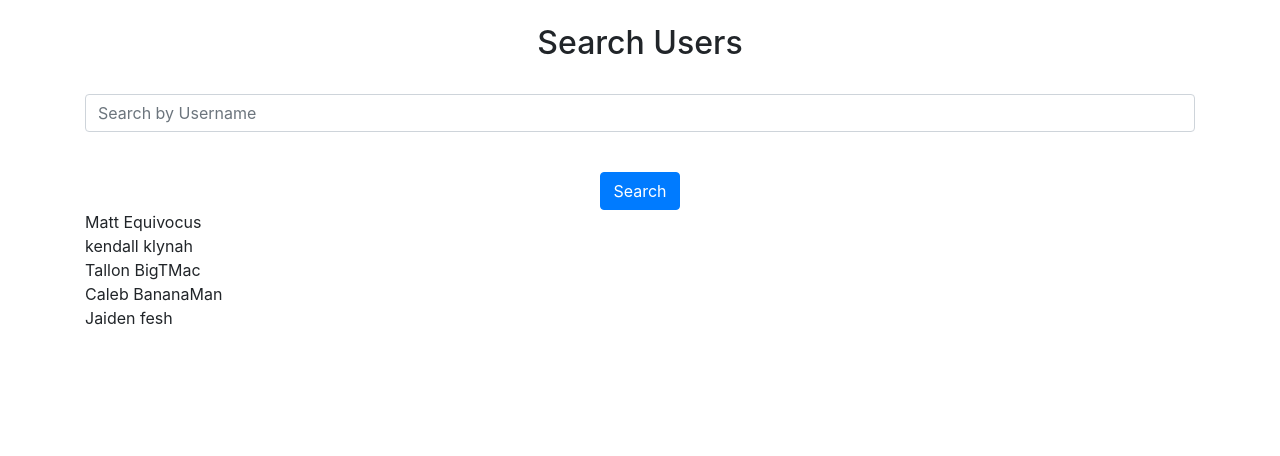
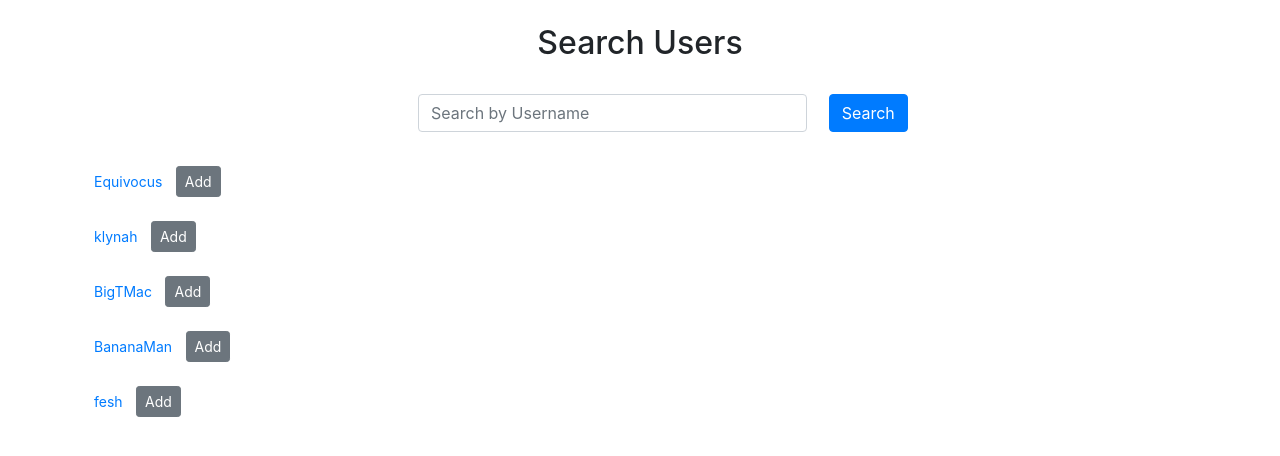
Before and after one commit to matthew-c-lee/Chat-Application, a Flask app: template website/templates/search.html in a window 1280 px wide. Shown: the part 56-512 px from the top of the page. Run offline with Flask 2, Linux system fonts and the light colour scheme; the template is opened without the code that fills it: values that come from a table or form of the project are taken from there, others are empty; data comes from the database, SQL or seed files in the repository; both versions use the stored data as it was after the commit; some libraries are stand-ins or nearby versions.

Commit message:
better UI + add friend button

```diff
--- a/website/templates/search.html
+++ b/website/templates/search.html
@@ -3,7 +3,7 @@
     <form method="POST">
       <h2 align="center">Search Users</h2>
       <br />
-      <div class="form-group">
+          <div style="float: left; width: 65%; padding-left: 30%;" class="form-group">
             <input
               type="text"
               class="form-control"
@@ -12,17 +12,23 @@
               placeholder="Search by Username"
             />
           </div>
-
+          <div style="float: right; width: 35%; padding-left: 2%"><button type="submit" class="btn btn-primary">Search</button></div>
+      <br />
+      <br />
       <br />
 
-        <div align="center">
-            <button type="sumbit" class="btn btn-primary">Search</button>
-        </div>
+
+
+        <!-- <div align="center">
+            <button type="submit" class="btn btn-primary">Search</button>
+        </div> -->
         {% if user_db %}
         {% for user in user_db %}
-        <div>
-          {{ user.first_name}} {{ user.username }}
+        <div align="left">
+            <button type="button" class="btn btn-link btn-sm">{{user.username}}</button>
+            <button type="button" class="btn btn-secondary btn-sm">Add</button>
         </div>
+        <br />
         {% endfor %}
         {% endif %}
 
```
Also changed, not shown: website/database.db, website/views.py (line endings or trailing spaces). Lines whose indentation alone changed are shown as unchanged.
